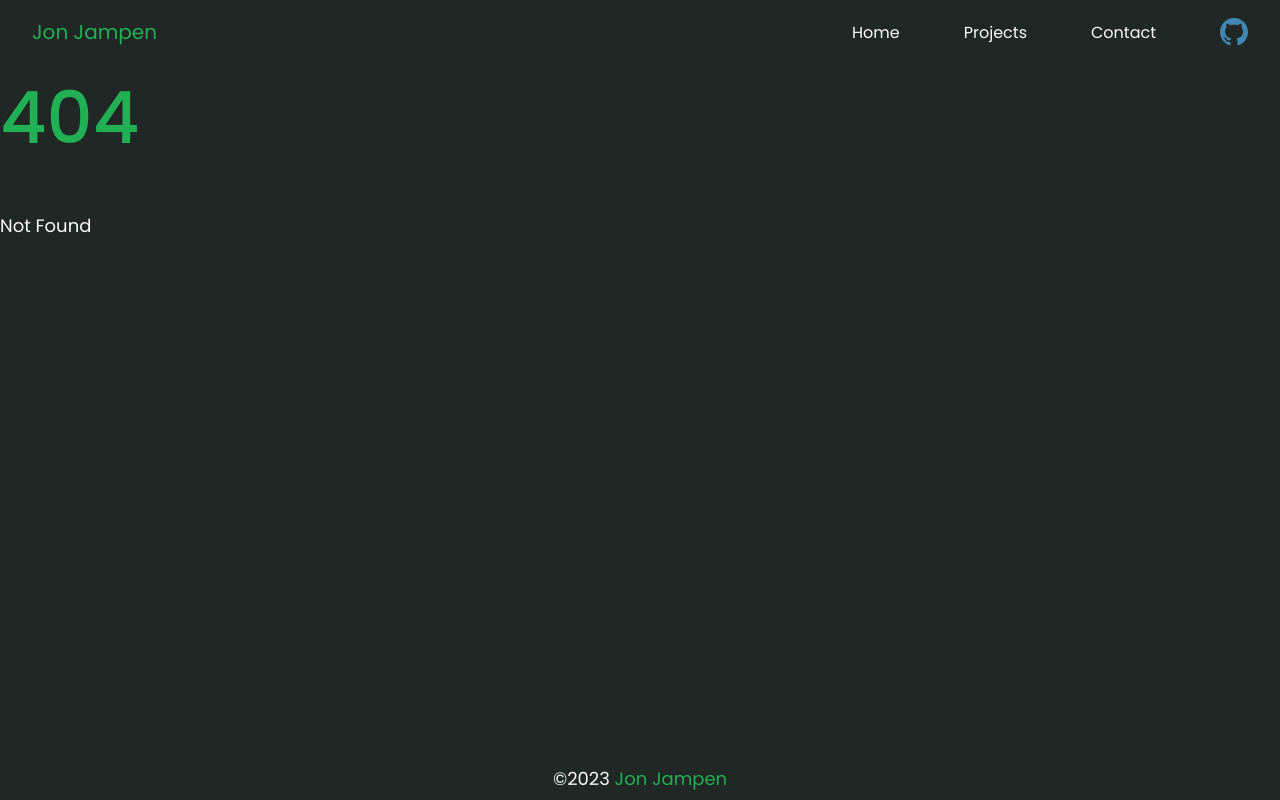
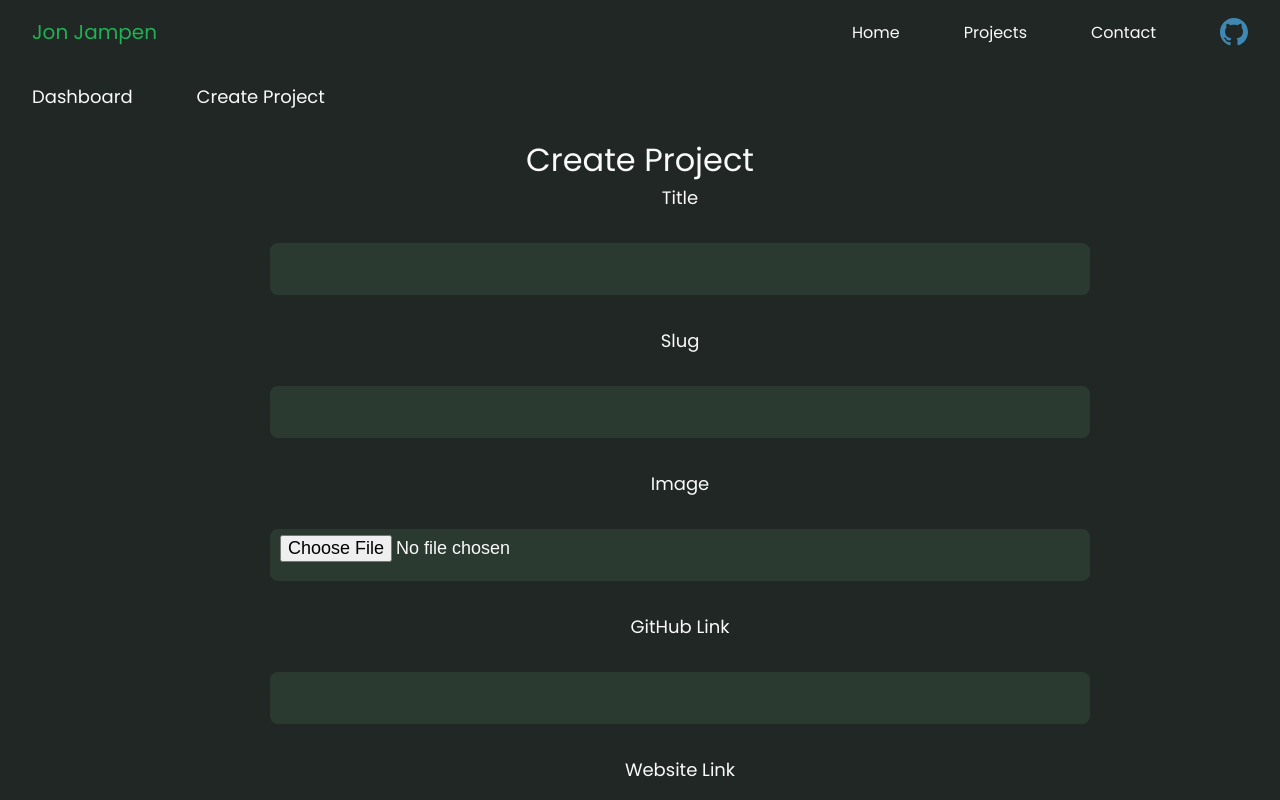
Before and after one commit to jonjampen/portfolio, a SvelteKit app: page /admin/create in a window 1280 px wide. Before the commit this address had no page. Shown: the top 800 px of the page. Built offline with nearby package versions, Linux system fonts and the light colour scheme; no server answers.

Commit message:
Editor, adding projects, admin view with table.

```diff
--- a/src/lib/firebase.js
+++ b/src/lib/firebase.js
@@ -1,5 +1,6 @@
 import { initializeApp, deleteApp, getApps, getApp } from "firebase/app";
 import { getFirestore } from "firebase/firestore";
+import { getStorage } from "firebase/storage";
 
 
 const firebaseConfig = {
@@ -23,3 +24,4 @@ if (!getApps().length) {
 }
 
 export const db = getFirestore(firebaseApp)
+export const storage = getStorage(firebaseApp)
--- a/src/routes/Project.svelte
+++ b/src/routes/Project.svelte
@@ -6,7 +6,7 @@
 <div class="project">
 	<div class="content">
 		<div class="project-image">
-			<img src="/fatiguediary.png" alt="" />
+			<img src={project.imagepath} alt="" />
 		</div>
 		<h3>{project.title}</h3>
 		<p>{project.description}</p>
--- /dev/null
+++ b/src/routes/admin/+layout.svelte
@@ -0,0 +1,13 @@
+<script>
+	import { goto } from '$app/navigation';
+	import './admin.scss';
+</script>
+
+<nav>
+	<ul>
+		<li class="btn primary" on:click={() => goto('/admin')}>Dashboard</li>
+		<li class="btn primary" on:click={() => goto('/admin/create')}>Create Project</li>
+	</ul>
+</nav>
+
+<slot />
--- /dev/null
+++ b/src/routes/admin/admin.scss
@@ -0,0 +1,34 @@
+table {
+	text-align: center;
+
+	& tr,
+	td {
+		padding: 15px;
+		text-align: left;
+	}
+	& tr:hover {
+		background-color: var(--secondary);
+	}
+}
+
+form {
+	display: flex;
+	flex-direction: column;
+	justify-content: start;
+	gap: 32px;
+	align-items: center;
+	width: 800px;
+	margin-left: 80px;
+
+	& input,
+	textarea,
+	#editor {
+		width: 100%;
+	}
+}
+section {
+	display: flex;
+	flex-direction: column;
+	align-items: center;
+	justify-content: flex-start;
+}
--- /dev/null
+++ b/src/routes/admin/create/+page.svelte
@@ -0,0 +1,104 @@
+<script>
+	import { onMount } from 'svelte';
+	import { db, storage } from '../../../lib/firebase';
+	import { collection, addDoc } from 'firebase/firestore';
+	import { getDownloadURL, ref, uploadBytesResumable } from 'firebase/storage';
+	import { goto } from '$app/navigation';
+
+	async function addProject(e) {
+		let inputs = e.target;
+
+		let file = inputs.image.files[0];
+		let storageRef = ref(storage, `projects/${inputs.slug.value}`);
+		let uploadTask = uploadBytesResumable(storageRef, file);
+		let imagepath;
+
+		uploadTask.on(
+			'state_changed',
+			(snapshot) => {
+				const prog = Math.round(snapshot.bytesTransferred / snapshot.totalBytes + 100);
+			},
+			(err) => {
+				console.log(err);
+			},
+			async () => {
+				imagepath = await getDownloadURL(uploadTask.snapshot.ref);
+				// getDownloadURL(uploadTask.snapshot.ref).then((url) => {
+				// 	imagepath = url;
+				// 	console.log(imagepath);
+				// });
+
+				let project = {
+					title: inputs.title.value,
+					slug: inputs.slug.value,
+					links: {
+						github: inputs.linkGH.value,
+						website: inputs.linkWEB.value
+					},
+					date: inputs.date.value,
+					description: inputs.shortDesc.value,
+					body: quill.root.innerHTML,
+					imagepath: imagepath
+				};
+				let colRef = collection(db, 'projects');
+				let value = await addDoc(colRef, project);
+				goto('/admin');
+			}
+		);
+	}
+
+	let editor;
+
+	export let toolbarOptions = [
+		[{ header: [2, 3, 4, 5, 6, false] }],
+		[{ header: 1 }, { header: 2 }, 'blockquote', 'link', 'image', 'video'],
+		['bold', 'italic', 'underline', 'strike'],
+		[{ list: 'ordered' }, { list: 'bullet' }],
+		[{ align: [] }],
+		['clean']
+	];
+	let quill;
+
+	onMount(async () => {
+		const { default: Quill } = await import('quill');
+
+		quill = new Quill(editor, {
+			modules: {
+				toolbar: toolbarOptions
+			},
+			theme: 'snow',
+			placeholder: 'Write the project text...'
+		});
+	});
+</script>
+
+<section>
+	<h2>Create Project</h2>
+
+	<form on:submit|preventDefault={addProject}>
+		<label for="title">Title</label>
+		<input type="text" name="title" id="" />
+		<label for="slug">Slug</label>
+		<input type="text" name="slug" id="" />
+		<label for="slug">Image</label>
+		<input type="file" name="image" id="" accept=".jpg, .jpeg, .png, .webp" />
+		<label for="linkGH">GitHub Link</label>
+		<input type="text" name="linkGH" id="" />
+		<label for="linkWEB">Website Link</label>
+		<input type="text" name="linkWEB" id="" />
+		<label for="date">Date</label>
+		<input type="date" name="date" id="" />
+		<label for="shortDesc">Short Description</label>
+		<textarea name="shortDesc" id="" cols="30" rows="10" />
+		<!-- <textarea name="body" id="" cols="50" rows="10" /> -->
+		<label for="body">Body</label>
+		<div class="editor-wrapper">
+			<div bind:this={editor} id="editor" />
+		</div>
+		<button type="submit" class="btn primary">Add Project</button>
+	</form>
+</section>
+
+<style>
+	@import '../../../style/quill.css';
+</style>
```
Also changed, not shown: src/routes/admin/+page.svelte (+44 -63 lines).
